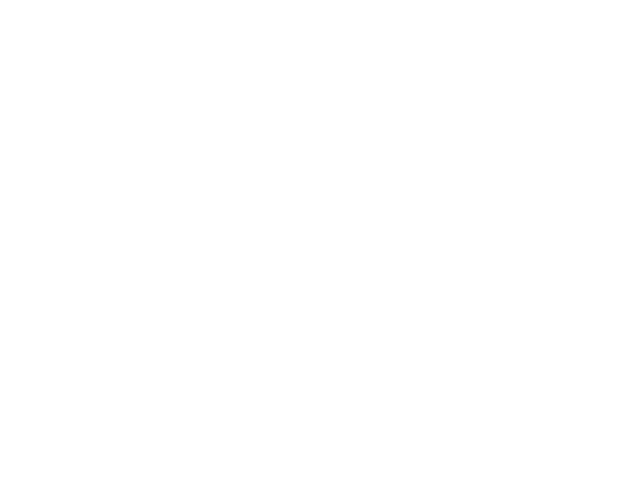
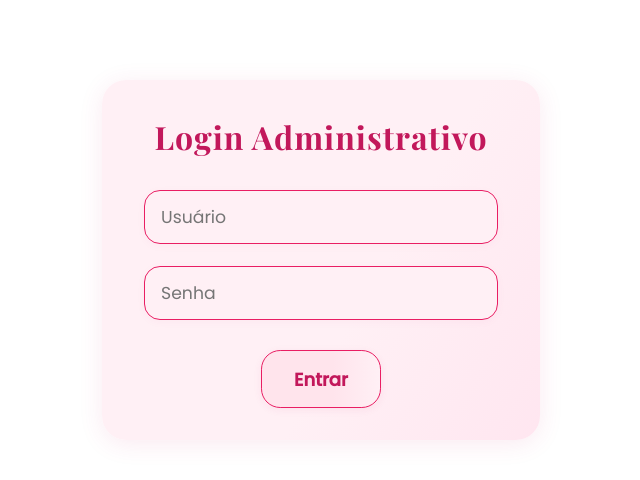
Before and after one commit to BrunoToniatti/lais, an Angular app: page /admin in a window 1280 px wide. Before the commit this address led to /. Shown: the top 480 px of the page, without its empty margins (319-959 px from the left). Built offline with nearby package versions, Linux system fonts and the light colour scheme.

Commit message:
Começando com painel administrativo

```diff
--- /dev/null
+++ b/src/app/admin-login/admin-login.component.html
@@ -0,0 +1,25 @@
+<div class="login-container">
+  <h2>Login Administrativo</h2>
+
+  <form (ngSubmit)="fazerLogin()" #loginForm="ngForm">
+    <input
+      type="text"
+      name="usuario"
+      [(ngModel)]="usuario"
+      placeholder="Usuário"
+      required
+    />
+
+    <input
+      type="password"
+      name="senha"
+      [(ngModel)]="senha"
+      placeholder="Senha"
+      required
+    />
+
+    <button type="submit" [disabled]="loginForm.invalid">Entrar</button>
+
+    <div *ngIf="erroLogin" class="alert-erro">{{ erroLogin }}</div>
+  </form>
+</div>
--- /dev/null
+++ b/src/app/admin-login/admin-login.component.scss
@@ -0,0 +1,123 @@
+.login-container {
+  max-width: 400px;
+  margin: 10vh auto;
+  padding: 2.2rem 1.2rem 2rem 1.2rem;
+  background: linear-gradient(120deg, #fff0f5 60%, #ffe6f0 100%);
+  border-radius: 1.5rem;
+  box-shadow: 0 4px 24px rgba(204, 46, 115, 0.1);
+  text-align: center;
+
+  h2 {
+    margin-bottom: 2rem;
+    font-family: 'Playfair Display', serif;
+    font-size: 2rem;
+    color: #c2185b;
+    letter-spacing: 1px;
+    font-weight: 700;
+  }
+
+  form {
+    display: flex;
+    flex-direction: column;
+    gap: 1.2rem;
+    align-items: center;
+  }
+
+  input {
+    width: 100%;
+    max-width: 320px;
+    padding: 0.8rem 1rem;
+    border-radius: 1rem;
+    border: 1.5px solid #e91e63;
+    font-family: 'Poppins', sans-serif;
+    font-size: 1.08rem;
+    background: #fff0f5;
+    color: #c2185b;
+    outline: none;
+    transition: border 0.2s, box-shadow 0.2s;
+    box-shadow: 0 2px 8px rgba(204, 46, 115, 0.04);
+    margin-bottom: 0.2rem;
+
+    &:focus {
+      border: 1.5px solid #e91e63;
+      box-shadow: 0 4px 18px rgba(204, 46, 115, 0.13);
+    }
+  }
+
+  button[type='submit'] {
+    background: linear-gradient(90deg, #ffe4ec 60%, #fff0f5 100%);
+    color: #c2185b;
+    border: 1.5px solid #e91e63;
+    border-radius: 1.2rem;
+    font-family: 'Poppins', sans-serif;
+    font-size: 1.13rem;
+    font-weight: 600;
+    padding: 0.9rem 1.7rem;
+    box-shadow: 0 2px 8px rgba(204, 46, 115, 0.07);
+    cursor: pointer;
+    transition: background 0.2s, color 0.2s, border 0.2s, box-shadow 0.2s;
+    outline: none;
+    margin-top: 0.5rem;
+    min-width: 120px;
+    display: block;
+
+    &:hover,
+    &:focus {
+      background: #e91e63;
+      color: #fff;
+      border: 1.5px solid #e91e63;
+      box-shadow: 0 4px 18px rgba(204, 46, 115, 0.13);
+    }
+  }
+
+  .alert-erro {
+    background: linear-gradient(90deg, #ffd6d6 60%, #fff0f5 100%);
+    color: #c2185b;
+    border: 1.5px solid #e91e63;
+    border-radius: 1.2rem;
+    font-family: 'Poppins', sans-serif;
+    font-size: 1.08rem;
+    font-weight: 600;
+    padding: 0.8rem 1.2rem;
+    margin: 1.2rem auto 0.5rem auto;
+    box-shadow: 0 2px 8px rgba(204, 46, 115, 0.08);
+    max-width: 320px;
+    text-align: center;
+    animation: fadeInScale 0.4s cubic-bezier(.4,2,.6,1);
+  }
+
+  @keyframes fadeInScale {
+    from { opacity: 0; transform: scale(0.95); }
+    to { opacity: 1; transform: scale(1); }
+  }
+
+  @media (max-width: 700px) {
+    max-width: 98vw;
+    padding: 1.2rem 0.2rem 1rem 0.2rem;
+    border-radius: 1rem;
+
+    h2 {
+      font-size: 1.2rem;
+    }
+
+    input {
+      font-size: 0.97rem;
+      padding: 0.5rem 0.7rem;
+      border-radius: 0.7rem;
+    }
+
+    button[type='submit'] {
+      font-size: 0.97rem;
+      padding: 0.7rem 0.7rem;
+      min-width: 80px;
+      border-radius: 0.7rem;
+    }
+
+    .alert-erro {
+      font-size: 0.97rem;
+      padding: 0.6rem 0.7rem;
+      border-radius: 0.7rem;
+      max-width: 95vw;
+    }
+  }
+}
--- /dev/null
+++ b/src/app/admin-login/admin-login.component.ts
@@ -0,0 +1,31 @@
+import { CommonModule } from '@angular/common';
+import { Component } from '@angular/core';
+import { FormsModule } from '@angular/forms';
+import { Router } from '@angular/router';
+
+@Component({
+  selector: 'app-admin-login',
+  standalone: true,
+  imports: [
+    CommonModule,
+    FormsModule,
+  ],
+  templateUrl: './admin-login.component.html',
+  styleUrl: './admin-login.component.scss'
+})
+export class AdminLoginComponent {
+  usuario = '';
+  senha = '';
+  erroLogin = '';
+
+  constructor(private router: Router) { }
+
+  fazerLogin() {
+    if (this.usuario === 'lais' && this.senha === '1234') {
+      this.erroLogin = '';
+      this.router.navigate(['/admin/painel']);
+    } else {
+      this.erroLogin = 'Usuário ou senha incorretos.';
+    }
+  }
+}
--- /dev/null
+++ b/src/app/admin-painel/admin-painel.component.html
@@ -0,0 +1 @@
+<p>admin-painel works!</p>
--- a/src/app/app.routes.ts
+++ b/src/app/app.routes.ts
@@ -3,6 +3,7 @@
 import path from 'path';
 import { CalendarPageComponent } from './calendar-page/calendar-page.component';
 import { AppointmentPageComponent } from './appointment-page/appointment-page.component';
+import { AdminLoginComponent } from './admin-login/admin-login.component';
 
 export const routes: Routes = [
   {
@@ -16,5 +17,9 @@
   {
      path: 'agendar/:date',
      component: AppointmentPageComponent,
+  },
+  {
+    path: 'admin',
+    component: AdminLoginComponent
   }
 ];
```
Also changed, not shown: src/app/admin-painel/admin-painel.component.ts (added, +12 -0 lines), src/app/admin-painel/admin-painel.component.scss (added), 2 other files (tests, documents, lock files or other folders).
